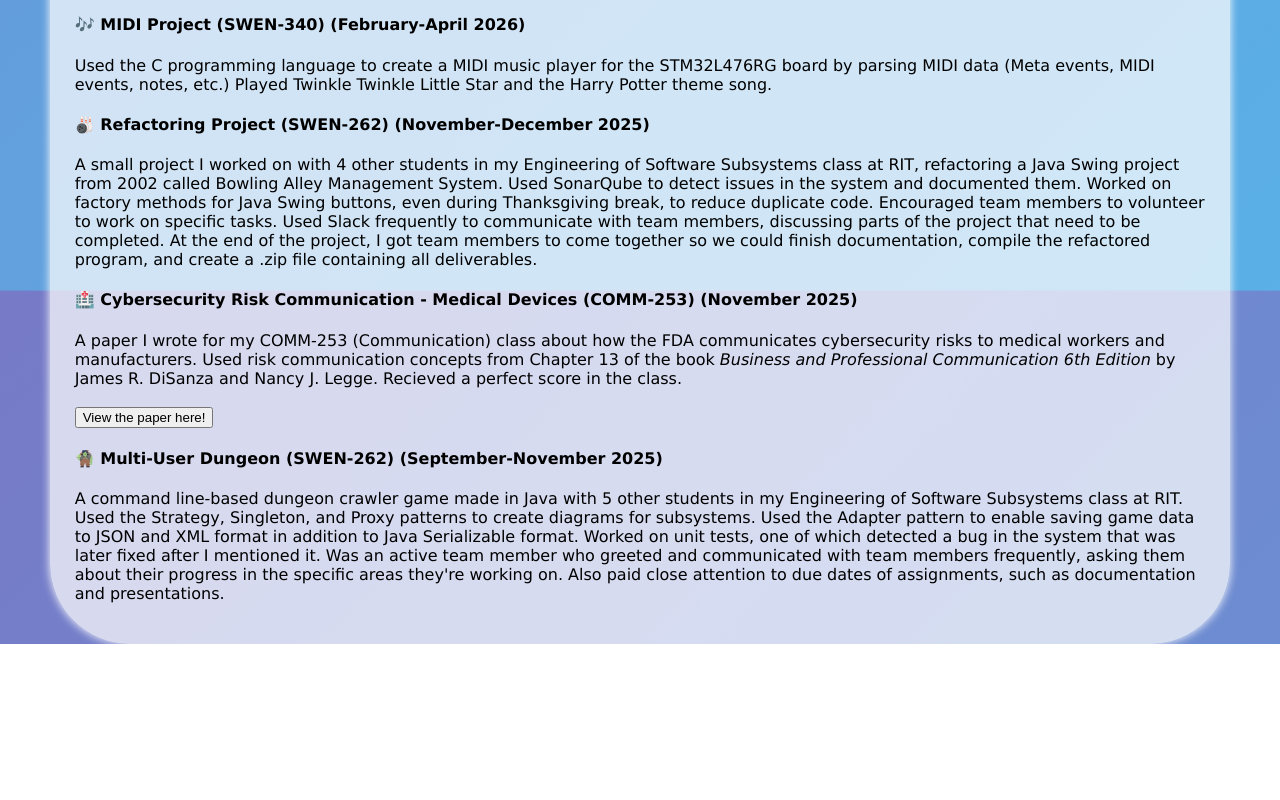
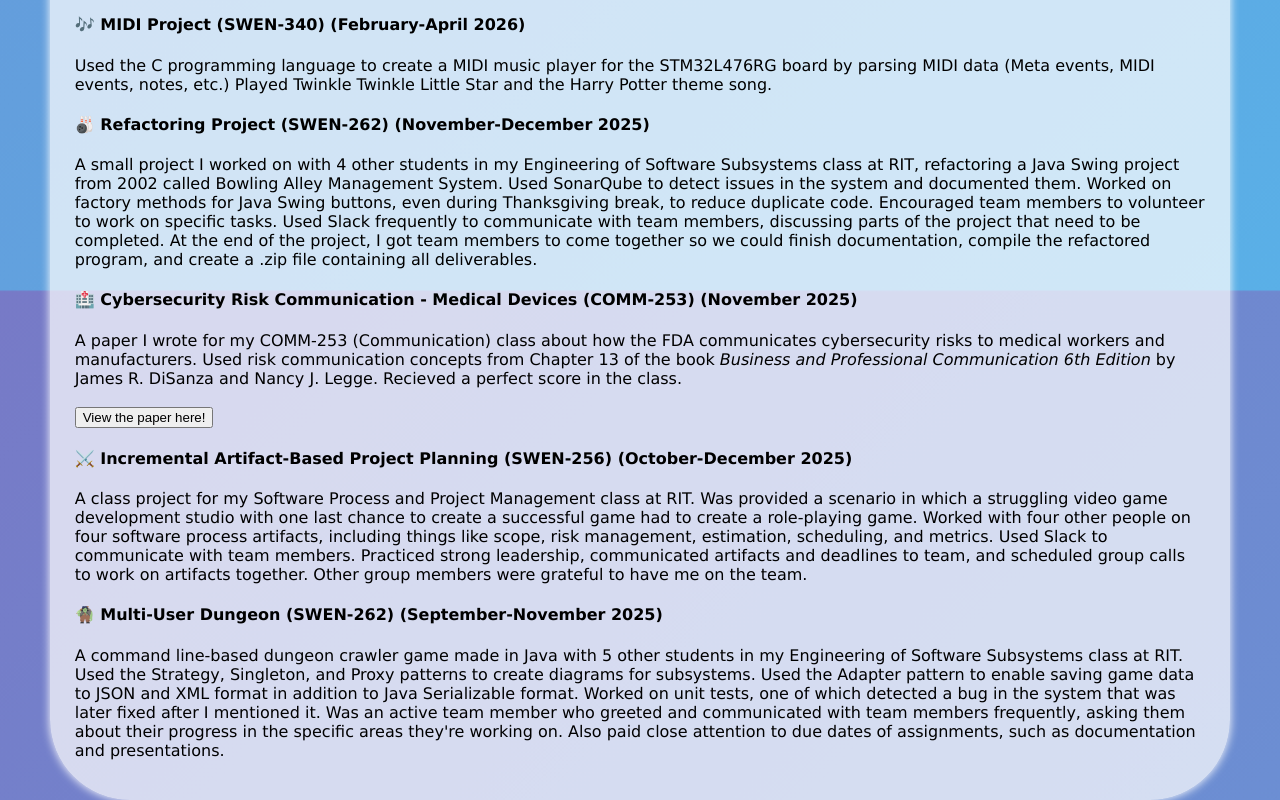
Before and after one commit to DigitalCitys/digitalcitys.github.io, a plain HTML site: page portfolio.html in a window 1280 px wide. Shown: the part 1837-2637 px from the top of the page. Before the commit the page ends 2481 px from the top, so only its background shows below. Drawn offline with Linux system fonts and the light colour scheme.

Commit message:
Added Incremental Artifact-Based Project Planning to projects

```diff
--- a/portfolio.html
+++ b/portfolio.html
@@ -34,5 +34,6 @@
     addToSchoolProjects("🎶 MIDI Project (SWEN-340) (February-April 2026)", "Used the C programming language to create a MIDI music player for the STM32L476RG board by parsing MIDI data (Meta events, MIDI events, notes, etc.) Played Twinkle Twinkle Little Star and the Harry Potter theme song.");
     addToSchoolProjects("🎳 Refactoring Project (SWEN-262) (November-December 2025)", "A small project I worked on with 4 other students in my Engineering of Software Subsystems class at RIT, refactoring a Java Swing project from 2002 called Bowling Alley Management System. Used SonarQube to detect issues in the system and documented them. Worked on factory methods for Java Swing buttons, even during Thanksgiving break, to reduce duplicate code. Encouraged team members to volunteer to work on specific tasks. Used Slack frequently to communicate with team members, discussing parts of the project that need to be completed. At the end of the project, I got team members to come together so we could finish documentation, compile the refactored program, and create a .zip file containing all deliverables.");
     addToSchoolProjects("🏥 Cybersecurity Risk Communication - Medical Devices (COMM-253) (November 2025)", "A paper I wrote for my COMM-253 (Communication) class about how the FDA communicates cybersecurity risks to medical workers and manufacturers. Used risk communication concepts from Chapter 13 of the book <i>Business and Professional Communication 6th Edition</i> by James R. DiSanza and Nancy J. Legge. Recieved a perfect score in the class. <br><br><a href='riskcommsnov2025.html'><button>View the paper here!</button></a>")
+    addToSchoolProjects("⚔️ Incremental Artifact-Based Project Planning (SWEN-256) (October-December 2025)", "A class project for my Software Process and Project Management class at RIT. Was provided a scenario in which a struggling video game development studio with one last chance to create a successful game had to create a role-playing game. Worked with four other people on four software process artifacts, including things like scope, risk management, estimation, scheduling, and metrics. Used Slack to communicate with team members. Practiced strong leadership, communicated artifacts and deadlines to team, and scheduled group calls to work on artifacts together. Other group members were grateful to have me on the team.");
     addToSchoolProjects("🧌 Multi-User Dungeon (SWEN-262) (September-November 2025)", "A command line-based dungeon crawler game made in Java with 5 other students in my Engineering of Software Subsystems class at RIT. Used the Strategy, Singleton, and Proxy patterns to create diagrams for subsystems. Used the Adapter pattern to enable saving game data to JSON and XML format in addition to Java Serializable format. Worked on unit tests, one of which detected a bug in the system that was later fixed after I mentioned it. Was an active team member who greeted and communicated with team members frequently, asking them about their progress in the specific areas they're working on. Also paid close attention to due dates of assignments, such as documentation and presentations.");
 </script>
```
